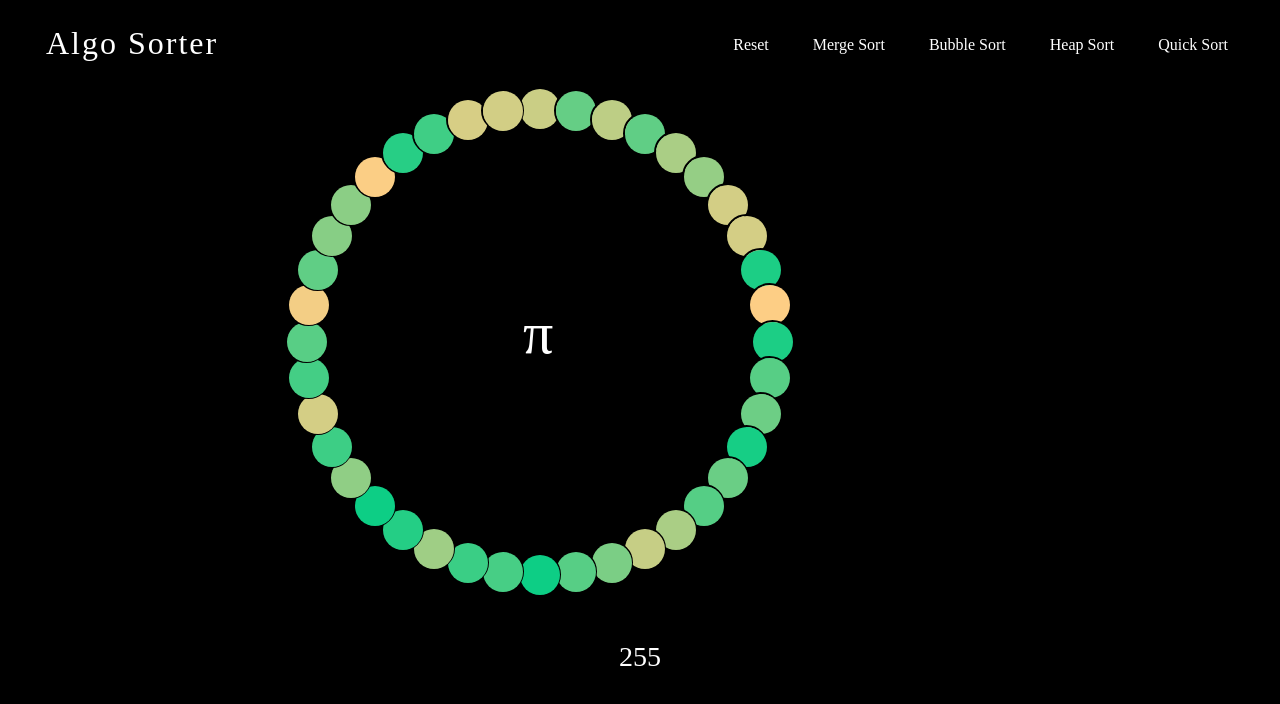
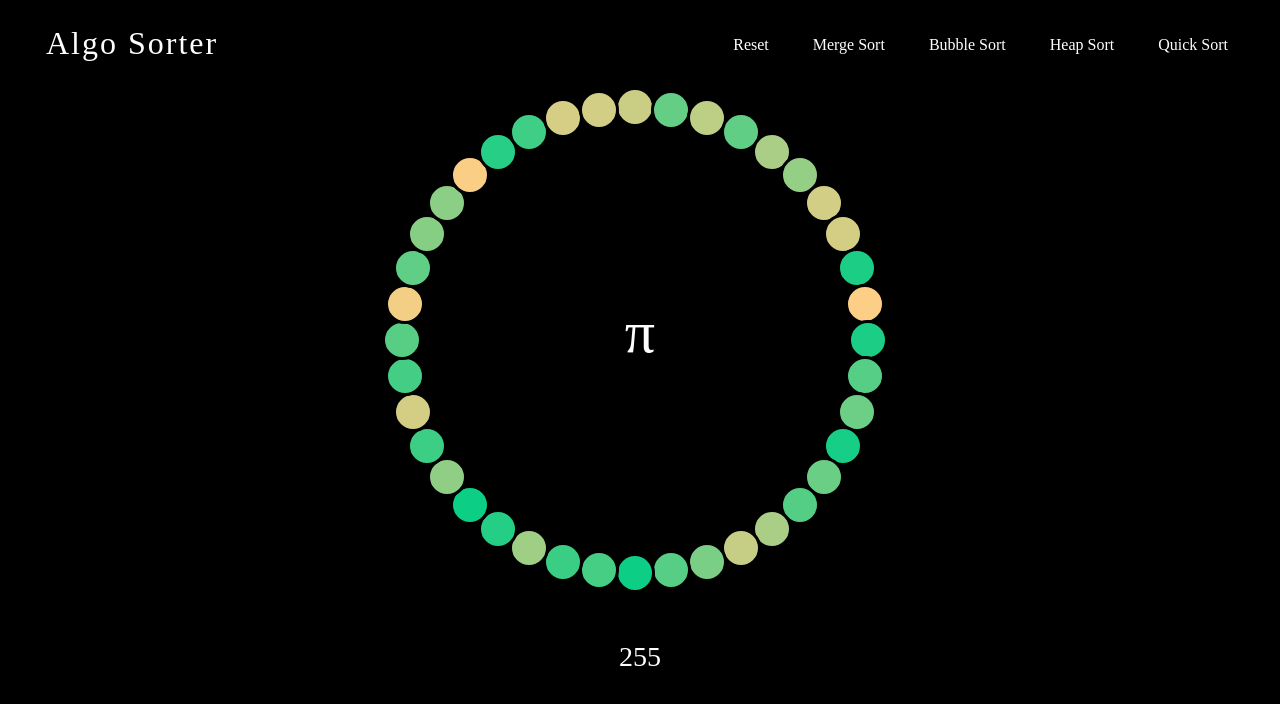
Before and after one commit to Gmes23/AlgoSorter, a React (Create React App) app: page / in a window 1280 px wide. Shown: the top 704 px of the page. Built offline with nearby package versions, Linux system fonts and the light colour scheme; a web font is replaced by a local one.

Commit message:
added new animations for fonts and centering, refactored css

```diff
--- a/src/App.css
+++ b/src/App.css
@@ -72,22 +72,22 @@
   position: relative;
   font-size: 60px;
   bottom: 34px;
-  left: 5px;
 }
 
 .moon {
   border-radius: 50%;
   position: absolute;
-  width: 43px;
-  height: 43px;
+  width: 40px;
+  height: 40px;
   margin: 0px;
   padding: 0px;
   font-size: 13px;
   line-height: 43px;
-  border: 2px solid #000000;
+  /* border: 1px solid #000000; */
   font-size: 0px;
   transition: 0.3s background, 0s color;
   z-index: 1;
+
 }
 
 .moon.active {
@@ -100,8 +100,23 @@
 
 
 .gm-font {
+  position: relative;
+  display: inline-block;
   color: white;
   font-family: CustomFont2;
+  overflow: hidden;
+  background: linear-gradient(to right, #0057ff, #0057ff 50%, white 50%);
+  background-clip: text;
+  -webkit-background-clip: text;
+  -webkit-text-fill-color: transparent;
+  background-size: 200% 100%;
+  background-position: 100%;
+  transition: background-position 275ms ease;
+  text-decoration: none;
+}
+
+.gm-font:hover {
+  background-position: 0 100%;
 }
 
 .gm-header {
@@ -199,6 +214,7 @@ p {
     width: 100%;
     height: 5vh;
     margin-bottom: -7px;
+    /* max-height: 150px; */
 }
 .content {
     position: relative;
--- a/src/components/sortingVisualizer.css
+++ b/src/components/sortingVisualizer.css
@@ -1,7 +1,9 @@
 .array-container {
-  position: absolute;
-  left: 35vw;
-  top: 30vh;
+    top: 30vh;
+    width: 50px;
+    height: auto;
+    margin: 0 auto;
+    position: relative;
 }
 
 .array-bar {
@@ -15,15 +17,21 @@
   border-radius: 50%;
   width: 100%;
   height: 100%;
+  border: solid #000000;
+
 }
 
 
 button {
   background: transparent;
-
   box-shadow: 0px 0px 0px transparent;
-
   border: 0px solid transparent;
-
+  outline: none;
+  box-shadow: none;
   text-shadow: 0px 0px 0px transparent;
 }
+
+button:focus {
+  outline: none !important;
+  box-shadow: none;
+}
--- a/src/components/todo.js
+++ b/src/components/todo.js
@@ -18,9 +18,9 @@ function Waves() {
           </defs>
           <g class="parallax" stroke="none" fill="none" fill-rule="evenodd" stroke-linecap="round" stroke-linejoin="round">
           <polyline id="Path-7" points="1.28303023 1.16256382 7.78303023 6.6486721 1.28303023 12.1486721 1.28303023 1.20000005"></polyline>
-                <use xlinkHref="#gentle-wave" x="48" y="0" fill="rgba(149,207,182,0.8)" />
-                <use xlinkHref="#gentle-wave" x="48" y="3" fill="rgba(0,87,255,0.8)" />
-                <use xlinkHref="#gentle-wave" x="48" y="5" fill="rgba(238,115,115,0.8)" />
+                <use xlinkHref="#gentle-wave" x="49" y="20" fill="rgba(149,207,182,0.8)" />
+                <use xlinkHref="#gentle-wave" x="49" y="15" fill="rgba(0,87,255,0.8)" />
+                <use xlinkHref="#gentle-wave" x="49" y="8" fill="rgba(238,115,115,0.8)" />
                 {/* <use xlinkHref="#gentle-wave" x="48" y="7" fill="#000000" /> */}
             </g>
         </svg>
@@ -34,6 +34,12 @@ const ANIMATION_SPEED_MS = 10;
 
 // Change this value for the number of circles (value) in the array.
 const NUMBER_OF_ARRAY_CIRCLES = 40;
+
+// Changes the color of selected circle
+const BORDER_COLOR = `black`;
+
+// Color of currently selected or swapped circle
+const SELECTED_COLOR = `#0057ff`;
 
 
 function RenderCircles({ array }) {
@@ -88,7 +94,7 @@ export default function TodosApp() {
             ? `rgb(${barTwoIdx}, 206, 133)`
             : `rgb(${barOneIdx}, 206, 133)`;
         const border = i % 3 === 0 ? `solid` : `solid`;
-        const borderColor = i % 3 === 0 ? `white` : `#0057ff`;
+        const borderColor = i % 3 === 0 ? SELECTED_COLOR : BORDER_COLOR;
 
         setTimeout(() => {
           barOneStyle.backgroundColor = color;
@@ -127,7 +133,7 @@ export default function TodosApp() {
             ? barOneStyle.backgroundColor
             : barTwoStyle.backgroundColor;
         const border = i % 3 === 0 ? `solid` : `solid`;
-        const borderColor = i % 3 === 0 ? `white` : `#0057ff`;
+        const borderColor = i % 3 === 0 ? SELECTED_COLOR : BORDER_COLOR;
 
         setTimeout(() => {
           barOneStyle.backgroundColor = color;
@@ -189,7 +195,7 @@ export default function TodosApp() {
             ? barOneStyle.backgroundColor
             : barTwoStyle.backgroundColor;
         const border = i % 3 === 0 ? `solid` : `solid`;
-        const borderColor = i % 3 === 0 ? `white` : `#0057ff`;
+        const borderColor = i % 3 === 0 ? SELECTED_COLOR : BORDER_COLOR;
 
         setTimeout(() => {
           barOneStyle.backgroundColor = color;
@@ -255,7 +261,7 @@ export default function TodosApp() {
             : barTwoStyle.backgroundColor;
 
         const border = i % 3 === 0 ? `solid` : `solid`;
-        const borderColor = i % 3 === 0 ? `white` : `#0057ff`;
+        const borderColor = i % 3 === 0 ? SELECTED_COLOR : BORDER_COLOR;
 
         setTimeout(() => {
           barOneStyle.backgroundColor = color;
@@ -337,7 +343,7 @@ export default function TodosApp() {
                 <Nav className="justify-content-end" as="ul">
                   <Nav.Item as="li">
                     <Nav.Link>
-                      <button className="gm-font" onClick={() => handleReset()}>
+                        <button className="gm-font fill-font" onClick={() => handleReset()}>
                         Reset
                       </button>
                     </Nav.Link>
@@ -391,7 +397,7 @@ export default function TodosApp() {
 
                 <div>
                   <div id="center" className="orbit-center">
-                    <span className="gm-font"> π </span>
+                    <button><span className="gm-font" onClick={()=> handleReset()}> π </span></button>
                   </div>
                 </div>
               </div>
@@ -491,7 +497,6 @@ function Circle(value, idx) {
               top: "20%",
               width: "40px",
               height: "40px",
-              borderColor: "white"
             }}
           />
         </div>
```
Also changed, not shown: 1 other file (tests, documents, lock files or other folders).
